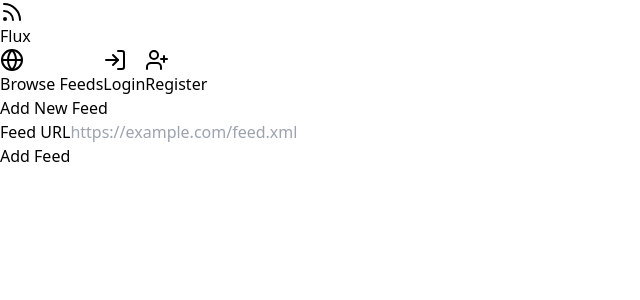
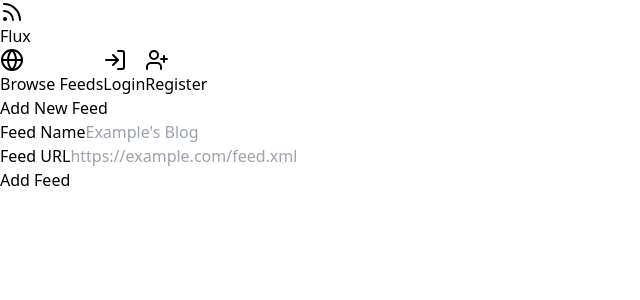
Before and after one commit to MustafaAmer-1/Flux_frontend, a React (Vite) app: page /add-feed in a window 1280 px wide. Shown: the top 300 px of the page, without its empty margins (0-640 px from the left). Built offline with nearby package versions, Linux system fonts and the light colour scheme.

Commit message:
Add Feed integration

```diff
--- a/src/pages/AddFeedPage.jsx
+++ b/src/pages/AddFeedPage.jsx
@@ -2,14 +2,40 @@ import React, { useState } from 'react';
 import {
     AlertCircle
 } from 'lucide-react';
+import { apiService } from '../services/api';
+import { useNavigate } from 'react-router-dom';
+
+const createFeed = async (feedName, feedUrl) => {
+    try {
+        const feed = await apiService.fetch("/feeds", {
+            method: 'PUT',
+            body: JSON.stringify({
+                name: feedName,
+                url: feedUrl
+            })
+        })
+        return feed
+    } catch (error) {
+        console.error(error);
+    }
+    return null
+}
 
 const AddFeedPage = () => {
+    const [feedName, setFeedName] = useState('');
     const [feedUrl, setFeedUrl] = useState('');
     const [error, setError] = useState('');
+    const navigate = useNavigate();
 
-    const handleSubmit = (e) => {
+    const handleSubmit = async (e) => {
         e.preventDefault();
-        // Handle feed addition logic here
+        const feed = await createFeed(feedName, feedUrl)
+        if (feed) {
+            navigate("/my-posts")
+        } else {
+            setError("Error Creating Feed! Please try again!")
+
+        }
     };
 
     return (
@@ -22,6 +48,16 @@ const AddFeedPage = () => {
                 </div>
             )}
             <form onSubmit={handleSubmit} className="space-y-4">
+                <div>
+                    <label className="block text-sm font-medium mb-1">Feed Name</label>
+                    <input
+                        type="text"
+                        className="w-full px-3 py-2 border rounded-md"
+                        value={feedName}
+                        onChange={(e) => setFeedName(e.target.value)}
+                        placeholder="Example's Blog"
+                    />
+                </div>
                 <div>
                     <label className="block text-sm font-medium mb-1">Feed URL</label>
                     <input
--- a/src/pages/AllFeedsPage.jsx
+++ b/src/pages/AllFeedsPage.jsx
@@ -12,16 +12,6 @@ const fetchFeeds = async (isAuthenticated) => {
         console.error(error);
     }
     return null
-}
-
-const unFollowFeed = async (feedId) => {
-    try {
-        await apiService.fetch(`/feed_follow/${feedId}`, { method: 'DELETE' })
-        return true
-    } catch (error) {
-        console.error(error);
-    }
-    return false
 }
 
 const followFeed = async (feedId) => {
@@ -39,8 +29,6 @@ const followFeed = async (feedId) => {
     }
     return null
 }
-
-
 
 const AllFeedsPage = () => {
     const isAuthenticated = authService.isAuthenticated()
```
